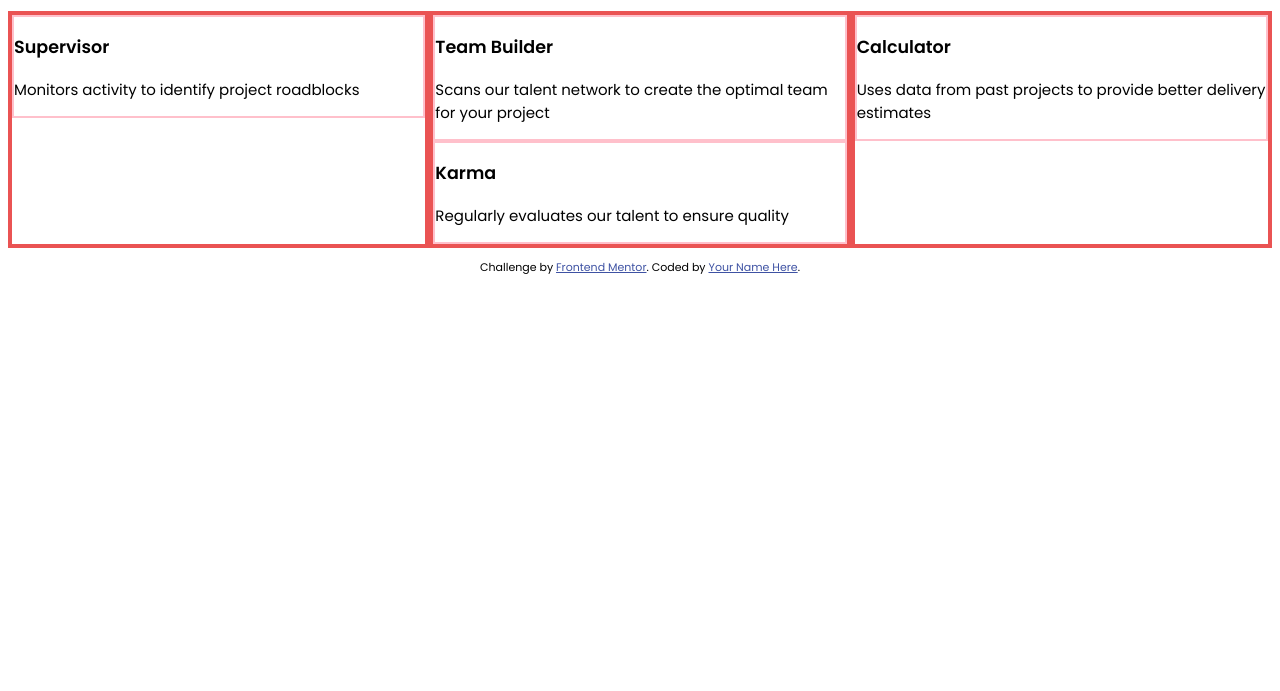
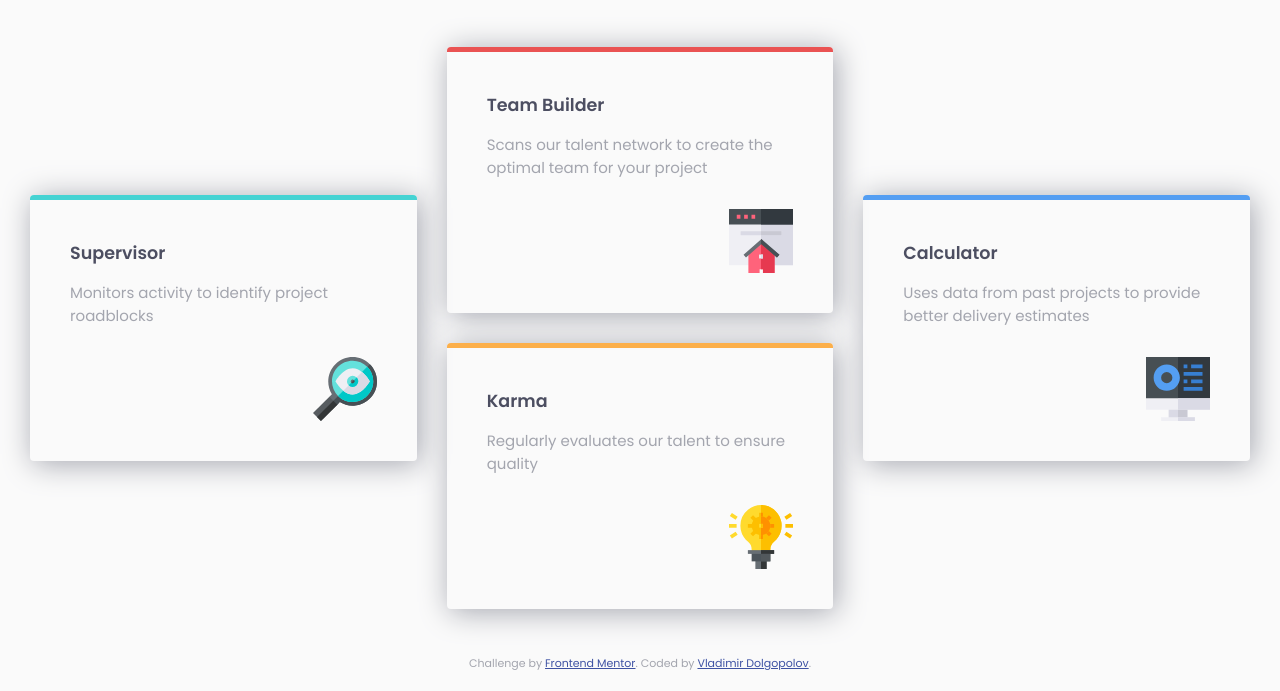
Before and after one commit to dolgopolov-v/four-card-feature-section-master, a plain HTML site: page index.html in a window 1280 px wide. Shown: the part 231-922 px from the top of the page. Before the commit the page ends 800 px from the top, so only its background shows below. Drawn offline with Linux system fonts and the light colour scheme.

Commit message:
Add Flexbox properties and styling

```diff
--- a/index.html
+++ b/index.html
@@ -6,10 +6,10 @@
   <meta name="viewport" content="width=device-width, initial-scale=1.0"> <!-- displays site properly based on user's device -->
 
   <link rel="icon" type="image/png" sizes="32x32" href="./images/favicon-32x32.png">
-<!-- Google Fonts -->
+  <!-- Google Fonts -->
   <link rel="preconnect" href="https://fonts.gstatic.com">
-<link href="https://fonts.googleapis.com/css2?family=Poppins:wght@200;400;600&display=swap" rel="stylesheet">
-<!-- Css -->
+  <link href="https://fonts.googleapis.com/css2?family=Poppins:wght@200;400;600&display=swap" rel="stylesheet">
+  <!-- Css -->
   <link rel="stylesheet" href="styles.css">
 
   <title>Frontend Mentor | Four card feature section</title>
@@ -31,44 +31,49 @@
 
   <header>
     <h1>Reliable, efficient delivery <br>
-    <strong>Powered by Technology</strong></h1>
+      <strong>Powered by Technology</strong>
+    </h1>
     <p>Our Artificial Intelligence powered tools use millions of project data points
-    to ensure that your project is successful</p>
+      to ensure that your project is successful</p>
   </header>
 
   <div class="wrapper">
-    <div class="first-column">
-      <div class="card">
+    <!-- First Column -->
+    <div>
+      <div class="card supervisor">
         <h3>Supervisor</h3>
         <p>Monitors activity to identify project roadblocks</p>
+        <img src="images/icon-supervisor.svg" alt="supervisor-icon">
       </div>
     </div>
-    <div class="second-column">
-      <div class="card">
+    <!-- Second Column -->
+    <div>
+      <div class="card team-builder">
         <h3>Team Builder</h3>
         <p>Scans our talent network to create the optimal team for your project</p>
+        <img src="images/icon-team-builder.svg" alt="team-builder-icon">
       </div>
-
-      <div class="card">
+      <div class="card karma">
         <h3>Karma</h3>
         <p>Regularly evaluates our talent to ensure quality</p>
+        <img src="images/icon-karma.svg" alt="karma-icon">
       </div>
     </div>
-    <div class="third-column">
-      <div class="card">
+    <!-- Third Column -->
+    <div>
+      <div class="card calculator">
         <h3>Calculator</h3>
         <p>Uses data from past projects to provide better delivery estimates</p>
+        <img src="images/icon-calculator.svg" alt="calculator-icon">
       </div>
     </div>
 
   </div>
 
-
-
   <footer>
     <p class="attribution">
       Challenge by <a href="https://www.frontendmentor.io?ref=challenge" target="_blank">Frontend Mentor</a>.
-      Coded by <a href="#">Your Name Here</a>.
+      Coded by <a href="https://github.com/dolgopolov-v">Vladimir Dolgopolov</a>.
     </p>
   </footer>
 </body>
--- a/styles.css
+++ b/styles.css
@@ -1,4 +1,4 @@
-body {
+:root {
   --primary-red: hsl(0, 78%, 62%);
   --primary-cyan: hsl(180, 62%, 55%);
   --pimary-orange: hsl(34, 97%, 64%);
@@ -7,43 +7,110 @@ body {
   --Very-Dark-Blue: hsl(234, 12%, 34%);
   --Grayish-Blue: hsl(229, 6%, 66%);
   --Very-Light-Gray: hsl(0, 0%, 98%);
+}
+
+
+body {
   font-family: 'Poppins', sans-serif;
   font-size: 15px;
+
+  background-color: var(--Very-Light-Gray);
+
+  display: flex;
+  flex-direction: column;
+  align-items: center;
 }
 
-header {
-  text-align: center;
-  margin: 5% 32% 0;
-}
-
-header p {
+p {
   font-weight: 400;
   color: var(--Grayish-Blue);
 }
 
+/* Header Section */
+
+header {
+  text-align: center;
+  max-width: 520px;
+
+}
+
 h1 {
   font-weight: 200;
-  font-size: 2rem;
+  font-size: 2.5rem;
   color: var(--Very-Dark-Blue);
+}
+
+@media (max-width: 375px) {
+  h1 {
+    font-size: 1.6rem;
+  }
 }
 
 h1 strong {
   font-weight: 600;
 }
 
+/* Card section */
+
 .wrapper {
   display: flex;
+  flex-wrap: wrap;
+
+  max-width: 1250px;
+  margin: 20px auto;
 }
+
+/* Columns */
 
 .wrapper > * {
   flex: 1;
-  flex-basis: 30%;
-  border: 4px solid var(--primary-red);
+
+  display: flex;
+  flex-wrap: wrap;
+  align-items: center;
+
+  margin: 0 15px;
+}
+
+/* Cards */
+
+.card {
   display: flex;
   flex-direction: column;
+  align-items: flex-start;
+
+  padding: 40px;
+  margin: 15px 0px;
+
+  border-radius: 4px;
+  border-top: 5px solid;
+  box-shadow: 3px 3px 30px var(--Grayish-Blue);
 }
 
-.card {
-  border: 2px solid pink;
-  /* flex: 1; */
+.card h3 {
+  margin: 0;
+  color: var(--Very-Dark-Blue);
 }
+
+.card img {
+  align-self: flex-end;
+  margin-top: 15px;
+}
+
+/* Cards Borders */
+
+.supervisor {
+  border-color: var(--primary-cyan);
+}
+
+.team-builder {
+  border-color: var(--primary-red);
+}
+
+.karma {
+  border-color: var(--pimary-orange);
+}
+
+.calculator {
+  border-color: var(--primary-blue);
+}
```
